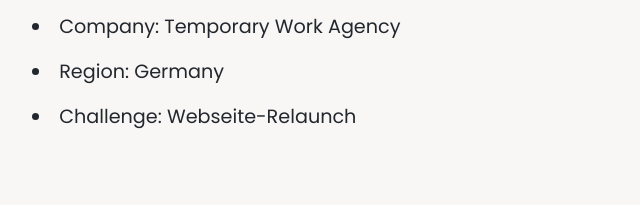
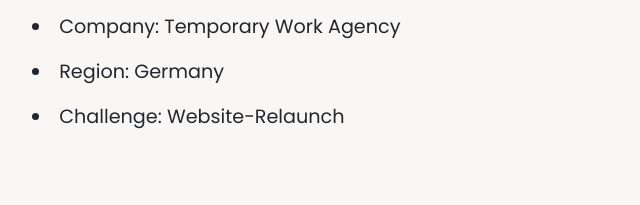
Before and after one commit to early-dew/early-dew.github.io, a plain HTML site: page temp-work-agency.html in a window 1280 px wide. Shown: the part 1164-1369 px from the top of the page, 47-687 px from the left. Drawn offline with Linux system fonts and the light colour scheme.

Commit message:
Add files via upload

```diff
--- a/temp-work-agency.html
+++ b/temp-work-agency.html
@@ -112,7 +112,7 @@
           <ul class="list-style straight short-text">
             <li>Company: Temporary Work Agency</li>
             <li>Region: Germany</li>
-            <li>Challenge: Webseite-Relaunch</li>
+            <li>Challenge: Website-Relaunch</li>
           </ul>
         </article>
         <article>
```
